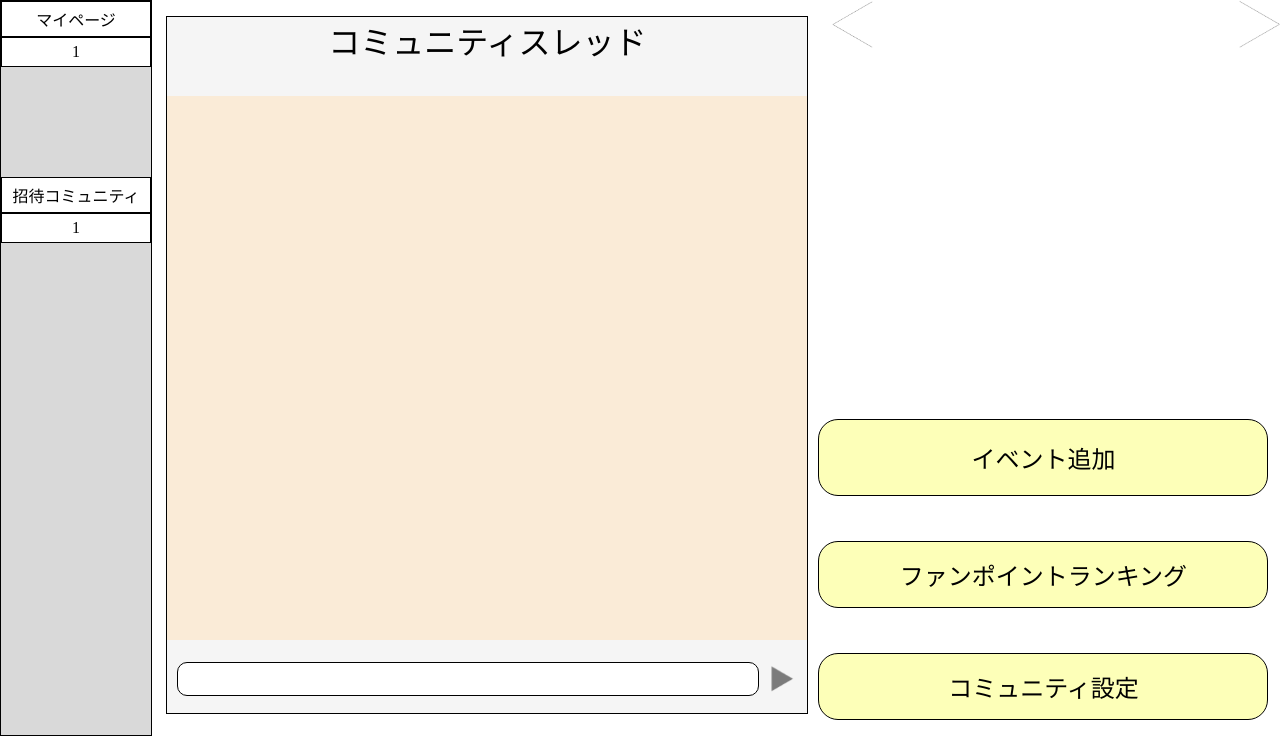
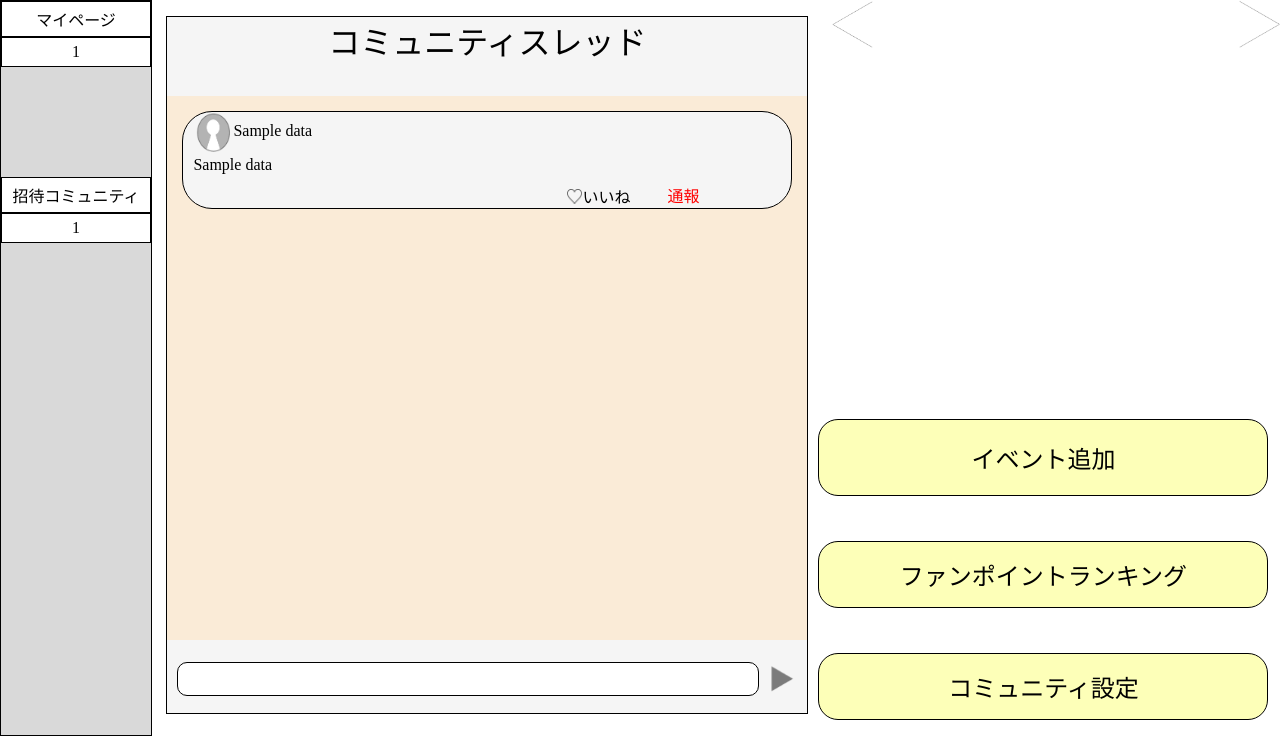
Before and after one commit to chibachibaibu2003/app_oshimore, a Flask app: template templates/user/community.html in a window 1280 px wide. Shown: the part 64-800 px from the top of the page. Run offline with Flask 3, Linux system fonts and the light colour scheme; the template is opened without the code that fills it: most values are stand-ins (such as "Sample title", 1, 10 or a date in 2020).

Commit message:
コミュニティ画面完成(投稿、いいね機能未実装)

```diff
--- a/app.py
+++ b/app.py
@@ -93,12 +93,11 @@ def community(id,checkcal):
     comIdList2=db.getcomId_to_accId_invit(1)
     if(len(comIdList)!=0):
         for comId in comIdList:
-            session['comId']=comId
             datas.append(db.getcomInfo_to_comId(comId))
     if(len(comIdList2)!=0):
             for comId in comIdList2:
                 invitations.append(db.getcomInfo_to_comId(comId))
-
+    session['comId']=id
     eventList.append(db.getevent_to_comId(id,searchDay))
     searchDay=f"{session['year']}-{session['month']}-"
     community_thread_list=db.getcomtThread_list_tocomId(id)
@@ -109,6 +108,7 @@ def community(id,checkcal):
         community_thread_list_all.append([data[0],data[1],data[2],data[3],data[4],data[5],data[6],goodcheck[0],good_num[0]])
         cnt+=1
     print(community_thread_list_all)
+    print(session['comId'])
     return render_template('user/community.html', month=session['month'], year=session['year'], datas=datas, invitations=invitations, eventList=eventList, num1=1, searchDay=searchDay,thread_list=community_thread_list_all)
 
 """
@@ -121,7 +121,7 @@ def com_monthback():
         session['month']=12
         session['year']-=1
 
-    return redirect(url_for('community',id=session['comId'][0],checkcal=1))
+    return redirect(url_for('community',id=session['comId'],checkcal=1))
 
 """
 マイページ画面・次の月へ
@@ -134,7 +134,7 @@ def com_monthnext():
         session['month']=1
         session['year']+=1
 
-    return redirect(url_for('community',id=session['comId'][0],checkcal=1))
+    return redirect(url_for('community',id=session['comId'],checkcal=1))
 
 if __name__ == "__main__":
     app.run(debug=True)
--- a/static/css/community.css
+++ b/static/css/community.css
@@ -115,7 +115,37 @@
     top: 20vh;
     width: 50vw;
     height: 68%;
+    overflow-y: scroll;
+
     background-color: antiquewhite;
+}
+
+.community_thread_box {
+    position: relative;
+    width: 95%;
+    border: 1px solid black;
+    border-radius: 30px;
+    margin-top: 15px;
+    margin-left: 15px;
+    background-color: whitesmoke;
+}
+
+.thread_box_img {
+    width: 40px;
+    height: 40px;
+    margin-left: 10px;
+}
+
+.thread_box_username {
+    position: absolute;
+    height: 25px;
+    top: 10px;
+}
+
+.thread_box_text {
+    display: block;
+    overflow-wrap: break-word;
+    margin: 0px 0px 10px 10px;
 }
 
 .thread_text {
@@ -134,6 +164,54 @@
     bottom: 5.5vh;
     margin-left: 47vw;
     width: 25px;
+}
+
+.thread_box_edit {
+    position: relative;
+    margin-left: 30vw;
+}
+
+.thread_good {
+    cursor: pointer;
+}
+
+.goodtext {
+    align-items: center;
+    display: flex;
+}
+
+.thread_good input {
+    display: none;
+}
+
+.thread_good input+.goodtext::before {
+    background-image: url("../imges/empty_good.png");
+    background-position: center;
+    background-repeat: no-repeat;
+    background-size: contain;
+    content: "";
+    height: 15px;
+    position: relative;
+    width: 15px;
+}
+
+.thread_good input:checked+.goodtext::before {
+    background-image: url("../static/imges/good.png");
+    background-position: center;
+    background-repeat: no-repeat;
+    background-size: contain;
+    content: "";
+    height: 15px;
+    position: relative;
+    width: 15px;
+}
+
+.thread_report {
+    position: absolute;
+    left: 100px;
+    top: -1px;
+    text-decoration: none;
+    color: red;
 }
 
 .register_event_button {
--- a/templates/user/community.html
+++ b/templates/user/community.html
@@ -10,7 +10,22 @@
 
 <div class="community_thread">
     <a class="community_thread_title">コミュニティスレッド</a>
-    <div class="community_thread_list"></div>
+    <div class="community_thread_list">
+        {%for data in thread_list%}
+            <div class="community_thread_box">
+                <img class="thread_box_img"src="{{url_for('static',filename='/imges/user_icon.png')}}">
+                <a class="thread_box_username">{{data[5]}}</a><br>
+                <a class="thread_box_text">{{data[2]}}</a>
+                <div class="thread_box_edit">
+                    <label class="thread_good"for="thread_checkbox">
+                        <input type="checkbox"id="thread_checkbox">
+                        <span class="goodtext">いいね</span>
+                    </label>
+                    <a class="thread_report" href="">通報</a>
+                </div>
+            </div>
+        {%endfor%}
+    </div>
     <form>
         <input type="text"name="thread_text"class="thread_text"autocomplete="off"maxlength="256">
         <input type="image"class="thread_img"src="{{url_for('static',filename='/imges/thread.png')}}">
```
Also changed, not shown: static/imges/empty_good.png (added), static/imges/good.png (added).
